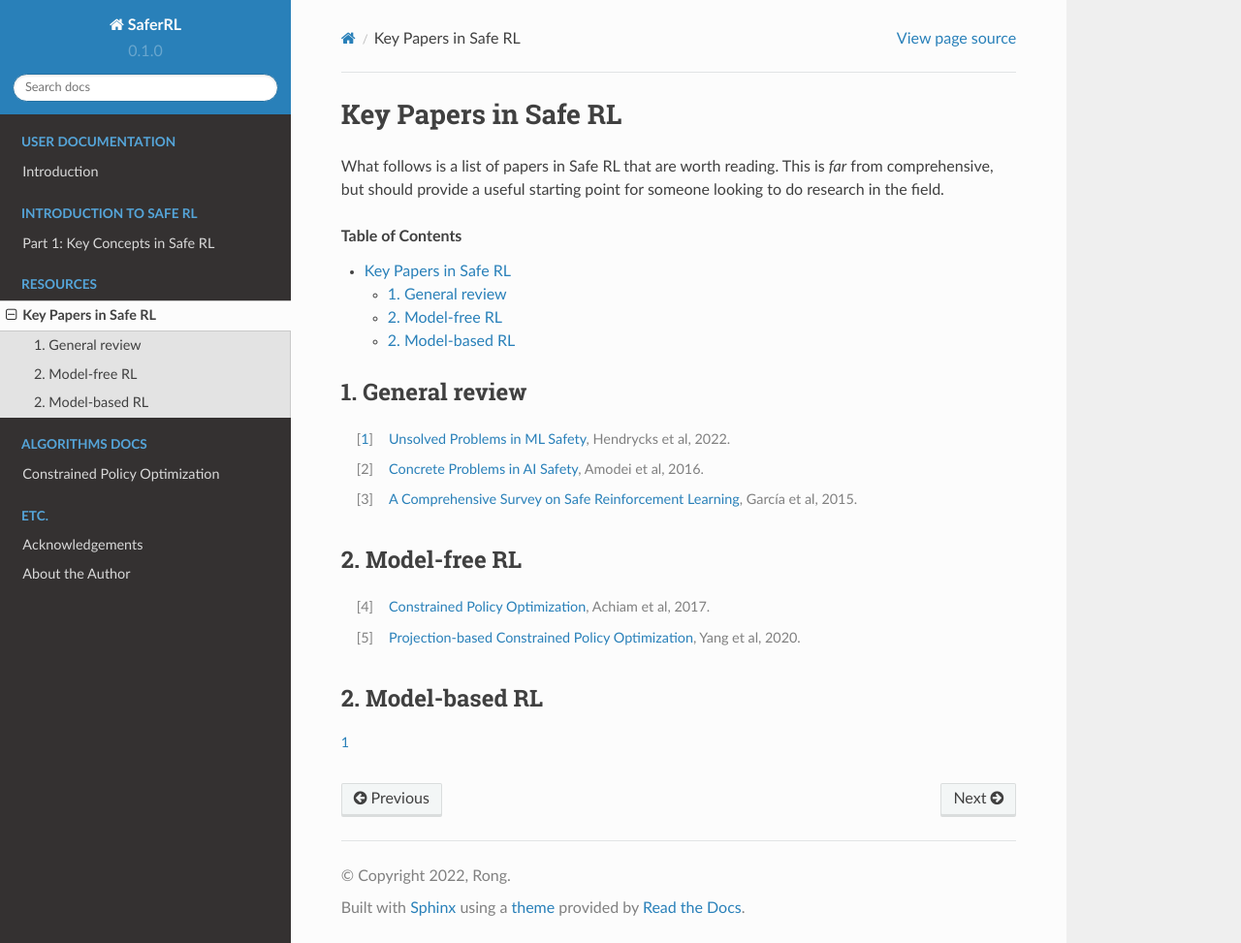
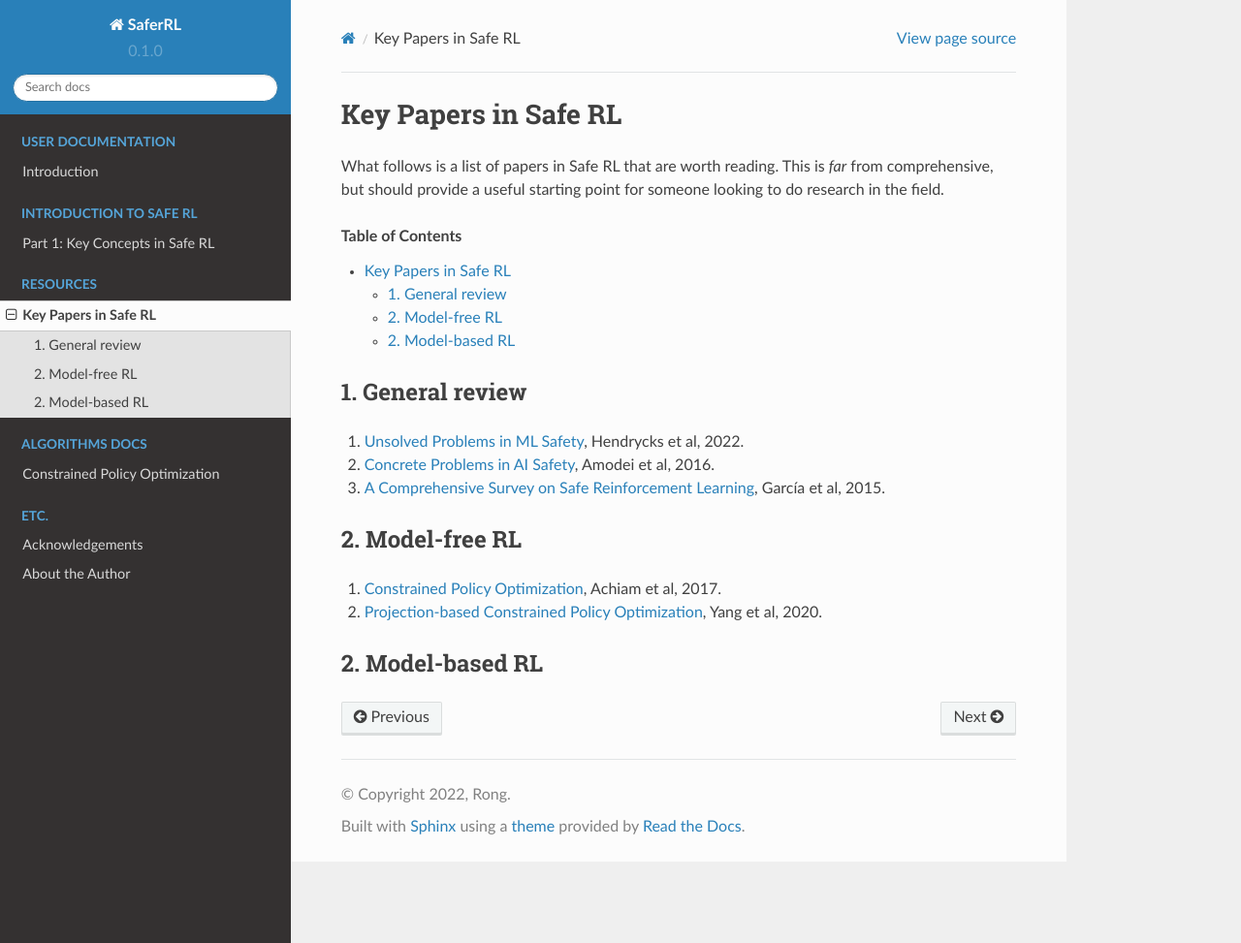
Before and after one commit to RongRG/saferRL, a Sphinx documentation site: the page built from docs/source/saferrl/keypapers.rst, in a window 1280 px wide and 973 px high. Shown: the whole window at 97% size. Built offline with Sphinx 7.4.7 and the Read the Docs theme 2.0.0, drawn with Linux system fonts in a browser that asks for light colours.

```diff
--- a/docs/source/saferrl/keypapers.rst
+++ b/docs/source/saferrl/keypapers.rst
@@ -11,19 +11,17 @@ What follows is a list of papers in Safe RL that are worth reading. This is *far
 1. General review
 =================
 
-.. [#] `Unsolved Problems in ML Safety <https://arxiv.org/pdf/2109.13916.pdf>`_, Hendrycks et al, 2022.
-.. [#] `Concrete Problems in AI Safety <https://arxiv.org/pdf/1606.06565.pdf>`_, Amodei et al, 2016.
-.. [#] `A Comprehensive Survey on Safe Reinforcement Learning <https://www.jmlr.org/papers/volume16/garcia15a/garcia15a.pdf>`_, García et al, 2015.
+#. `Unsolved Problems in ML Safety <https://arxiv.org/pdf/2109.13916.pdf>`_, Hendrycks et al, 2022.
+#. `Concrete Problems in AI Safety <https://arxiv.org/pdf/1606.06565.pdf>`_, Amodei et al, 2016.
+#. `A Comprehensive Survey on Safe Reinforcement Learning <https://www.jmlr.org/papers/volume16/garcia15a/garcia15a.pdf>`_, García et al, 2015.
 
 
 2. Model-free RL
 ================
 
-.. [#] `Constrained Policy Optimization <http://proceedings.mlr.press/v70/achiam17a/achiam17a.pdf>`_, Achiam et al, 2017.
+#. `Constrained Policy Optimization <http://proceedings.mlr.press/v70/achiam17a/achiam17a.pdf>`_, Achiam et al, 2017.
 
-.. [#] `Projection-based Constrained Policy Optimization <https://openreview.net/pdf?id=rke3TJrtPS>`_, Yang et al, 2020.
+#. `Projection-based Constrained Policy Optimization <https://openreview.net/pdf?id=rke3TJrtPS>`_, Yang et al, 2020.
 
 2. Model-based RL
 =================
-
-[#]_
```
